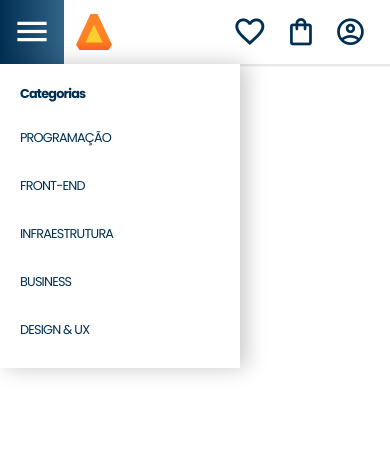
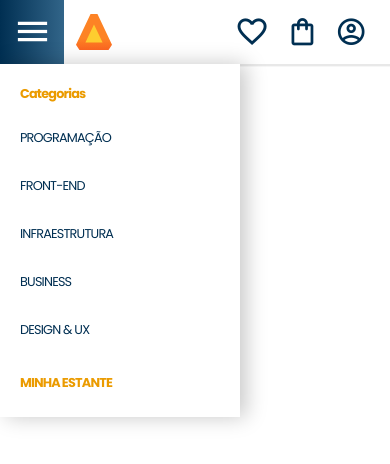
Before and after one commit to jtg-inductions-fe/FE-Amit-Patel-UID00683-UI-Assignment, a website built with Vite: page index.html in a window 390 px wide. Both pictures are taken after a click on the button 32 px from the left and 32 px from the top of the page. Built offline with nearby package versions, Linux system fonts and the light colour scheme; a web font is replaced by a local one.

Commit message:
[akp_UI_02] Header: Fixed PR issues

```diff
--- a/index.html
+++ b/index.html
@@ -4,11 +4,12 @@
         <meta charset="UTF-8" />
         <meta name="viewport" content="width=device-width, initial-scale=1.0" />
         <title>Alura Books</title>
+        <link rel="icon" type="image/png" href="/assets/images/Logo.svg" />
         <link rel="stylesheet" href="src/styles/main.scss" />
     </head>
     <body>
         <header class="header" role="banner">
-            <div class="header__inner">
+            <div class="header__inner container">
                 <div class="header__left">
                     <div class="header__brand">
                         <!-- header__toggle -->
@@ -39,6 +40,38 @@
                         </a>
                     </div>
 
+                    <!-- DRAWER -->
+                    <aside
+                        id="mobile-drawer"
+                        class="drawer"
+                        role="dialog"
+                        aria-modal="true"
+                        aria-hidden="true"
+                        aria-labelledby="drawer-title"
+                    >
+                        <div class="drawer__content">
+                            <h4
+                                id="drawer-title"
+                                class="label label--button drawer__title"
+                            >
+                                Categorias
+                            </h4>
+                            <ul class="label--nav label drawer__list">
+                                <li><a href="#">PROGRAMAÇÃO</a></li>
+                                <li><a href="#">FRONT-END</a></li>
+                                <li><a href="#">INFRAESTRUTURA</a></li>
+                                <li><a href="#">BUSINESS</a></li>
+                                <li><a href="#">DESIGN &amp; UX</a></li>
+                            </ul>
+                            <h4
+                                id="drawer-title"
+                                class="label label--button drawer__title"
+                            >
+                                MINHA ESTANTE
+                            </h4>
+                        </div>
+                    </aside>
+
                     <!-- NAV-->
                     <nav class="nav" aria-label="Primary">
                         <ul class="label label--nav nav__list">
@@ -54,7 +87,7 @@
 
                                 <div
                                     id="nav-dropdown"
-                                    class="label label--nav nav__dropdown"
+                                    class="nav__dropdown"
                                     aria-hidden="true"
                                 >
                                     <ul class="dropdown__list">
@@ -112,32 +145,6 @@
                     >
                 </div>
             </div>
-
-            <!-- DRAWER -->
-            <aside
-                id="mobile-drawer"
-                class="drawer"
-                role="dialog"
-                aria-modal="true"
-                aria-hidden="true"
-                aria-labelledby="drawer-title"
-            >
-                <div class="drawer__content">
-                    <h4
-                        id="drawer-title"
-                        class="label label--button drawer__title"
-                    >
-                        Categorias
-                    </h4>
-                    <ul class="label--nav label drawer__list">
-                        <li><a href="#">PROGRAMAÇÃO</a></li>
-                        <li><a href="#">FRONT-END</a></li>
-                        <li><a href="#">INFRAESTRUTURA</a></li>
-                        <li><a href="#">BUSINESS</a></li>
-                        <li><a href="#">DESIGN &amp; UX</a></li>
-                    </ul>
-                </div>
-            </aside>
         </header>
         <script type="module" src="./src/script/index.js"></script>
     </body>
--- a/src/script/header.js
+++ b/src/script/header.js
@@ -1,6 +1,29 @@
+/* =========================================================
+   Focus Management Utilities
+   ========================================================= */
+
+/**
+ * Selector for all focusable elements.
+ *
+ * Used to trap keyboard focus inside interactive components
+ * like drawers or dialogs.
+ */
 const FOCUSABLE_SELECTOR =
     'a, button, input, textarea, select, [tabindex]:not([tabindex="-1"])';
 
+/* =========================================================
+   Function: drawerFocusTrap
+   ========================================================= */
+
+/**
+ * Traps keyboard focus inside the mobile drawer when open.
+ *
+ * Cycles focus between first and last focusable elements
+ * when using Tab / Shift+Tab.
+ *
+ * @param {KeyboardEvent} e
+ *   Keydown event triggered inside the drawer.
+ */
 function drawerFocusTrap(e) {
     if (e.key !== 'Tab') return;
 
@@ -30,12 +53,25 @@ function drawerFocusTrap(e) {
     }
 }
 
+/* =========================================================
+   Click Interaction Handler
+   ========================================================= */
+
+/**
+ * Handles click interactions for:
+ * - Mobile drawer toggle
+ * - Click outside drawer to close
+ * - Navigation dropdown open/close
+ *
+ * Manages ARIA attributes and active states accordingly.
+ */
 document.addEventListener('click', (e) => {
     const drawer = document.querySelector('.drawer');
     const toggleBtn = e.target.closest('.header__toggle');
     const insideDrawer = e.target.closest('.drawer');
     const insideNav = e.target.closest('.nav');
 
+    // Toggle mobile drawer
     if (toggleBtn) {
         if (drawer) {
             const isOpen = drawer.classList.toggle('is-open');
@@ -58,6 +94,7 @@ document.addEventListener('click', (e) => {
         return;
     }
 
+    // Close drawer on outside click
     if (drawer?.classList.contains('is-open') && !insideDrawer) {
         drawer.classList.remove('is-open');
         drawer.setAttribute('aria-hidden', 'true');
@@ -73,6 +110,7 @@ document.addEventListener('click', (e) => {
         document.querySelector('.header__toggle')?.focus();
     }
 
+    // Handle nav dropdown triggers
     const trigger = e.target.closest('[aria-controls]');
     if (!trigger) {
         if (!insideNav) {
@@ -106,8 +144,20 @@ document.addEventListener('click', (e) => {
     panel.setAttribute('aria-hidden', String(!isOpen));
 });
 
+/* =========================================================
+   Global Keyboard Handler
+   ========================================================= */
+
+/**
+ * Handles Escape key behavior.
+ *
+ * - Closes mobile drawer if open
+ * - Closes any open navigation dropdowns
+ * - Restores focus to drawer toggle
+ */
 document.addEventListener('keydown', (e) => {
-    if (e.key === 'Escape') {
+    if (e.key !== 'Escape') return;
+
     const drawer = document.querySelector('.drawer');
     if (drawer?.classList.contains('is-open')) {
         drawer.classList.remove('is-open');
@@ -135,5 +185,4 @@ document.addEventListener('keydown', (e) => {
             panel?.setAttribute('aria-hidden', 'true');
         }
     });
-    }
 });
--- a/src/styles/abstracts/_variables.scss
+++ b/src/styles/abstracts/_variables.scss
@@ -15,3 +15,7 @@ $icomoon-font-family: 'icomoon';
 $icomoon-font-path: '/assets/fonts/icomoon/';
 
 $letter-spacing-tight: -0.8px;
+
+$z-header: 100;
+$z-dropdown: 200;
+$z-drawer: 300;
--- a/src/styles/base/_typography.scss
+++ b/src/styles/base/_typography.scss
@@ -7,6 +7,15 @@ body {
     line-height: 1.5;
     letter-spacing: $letter-spacing-tight;
     color: $color-full-black;
+}
+
+button,
+input {
+    font-family: inherit;
+    font-size: inherit;
+    line-height: inherit;
+    letter-spacing: inherit;
+    color: inherit;
 }
 
 .heading {
--- /dev/null
+++ b/src/styles/layout/_container.scss
@@ -0,0 +1,7 @@
+@use '../abstracts/variables' as *;
+@use '../abstracts/mixins' as *;
+
+.container {
+    max-width: pxToRem(2200);
+    margin-inline: auto;
+}
--- a/src/styles/layout/_header.scss
+++ b/src/styles/layout/_header.scss
@@ -12,6 +12,7 @@ $transition-fast: 180ms ease;
     --color-secondary: #{$color-green-vogue};
     --color-white: #{$color-full-white};
     --color-text: #{$color-full-black};
+    --color-content: #{$color-satsuma};
 }
 
 /* base header */
@@ -21,7 +22,7 @@ $transition-fast: 180ms ease;
     background: var(--color-white);
     box-shadow: 0 pxToRem(3) 0 rgba(0, 0, 0, 0.09);
     white-space: nowrap;
-    z-index: 130;
+    z-index: $z-header;
 
     &__inner {
         height: $nav-height;
@@ -49,7 +50,6 @@ $transition-fast: 180ms ease;
         justify-content: center;
         font-size: pxToRem(30);
         line-height: 1;
-        z-index: 140;
         transition:
             background-color $transition-fast,
             color $transition-fast;
@@ -85,7 +85,6 @@ $transition-fast: 180ms ease;
         display: inline-flex;
         align-items: center;
         gap: pxToRem(15);
-        z-index: 60;
     }
 
     /* Logo */
@@ -159,6 +158,10 @@ $transition-fast: 180ms ease;
             text-transform: uppercase;
             cursor: pointer;
             color: var(--color-text);
+            &:hover {
+                transform: scale(1.05);
+                transition: $transition-fast;
+            }
         }
 
         /* dropdown */
@@ -177,7 +180,7 @@ $transition-fast: 180ms ease;
                 opacity $transition-fast,
                 transform $transition-fast,
                 visibility $transition-fast;
-            z-index: 80;
+            z-index: $z-dropdown;
 
             .dropdown__list {
                 list-style: none;
@@ -186,8 +189,12 @@ $transition-fast: 180ms ease;
 
             .dropdown__item {
                 padding: pxToRem(22.5) pxToRem(22.5);
-                color: var(--color-primary);
+                color: var(--color-secondary);
                 cursor: pointer;
+                &:hover {
+                    transform: scale(1.05);
+                    transition: $transition-fast;
+                }
             }
         }
 
@@ -201,6 +208,7 @@ $transition-fast: 180ms ease;
 
     .drawer {
         position: fixed;
+        z-index: $z-drawer;
         left: 0;
         top: $nav-height;
         width: $drawer-width;
@@ -214,12 +222,11 @@ $transition-fast: 180ms ease;
             opacity $transition-fast,
             transform $transition-fast,
             visibility $transition-fast;
-        z-index: 120;
         box-shadow: pxToRem(8) 0 pxToRem(25) rgba(0, 0, 0, 0.22);
 
         &__title {
             margin: pxToRem(25) pxToRem(25) pxToRem(13);
-            color: var(--color-secondary);
+            color: var(--color-content);
         }
 
         &__list {
@@ -227,6 +234,7 @@ $transition-fast: 180ms ease;
             padding: 0;
             margin: 0;
             li {
+                color: var(--color-secondary);
                 padding: pxToRem(18) pxToRem(25);
                 cursor: pointer;
                 transition:
@@ -252,7 +260,7 @@ $transition-fast: 180ms ease;
 
     a {
         text-decoration: none;
-        color: var(--color-secondary);
+        color: inherit;
     }
 }
 
--- a/src/styles/layout/_index.scss
+++ b/src/styles/layout/_index.scss
@@ -1 +1,2 @@
+@forward 'container';
 @forward 'header';
```
Lines whose indentation alone changed are shown as unchanged.
